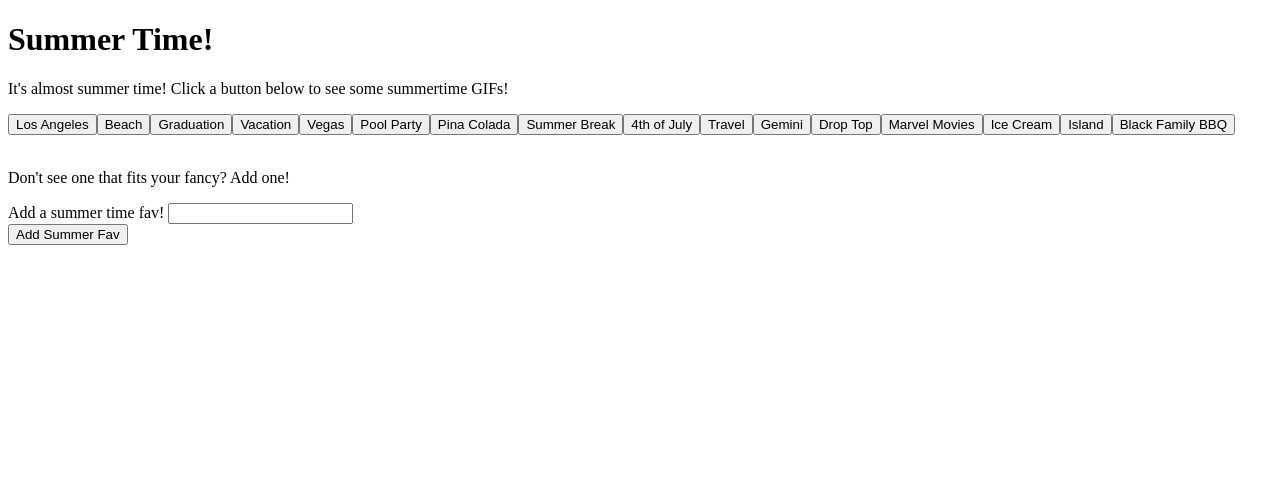
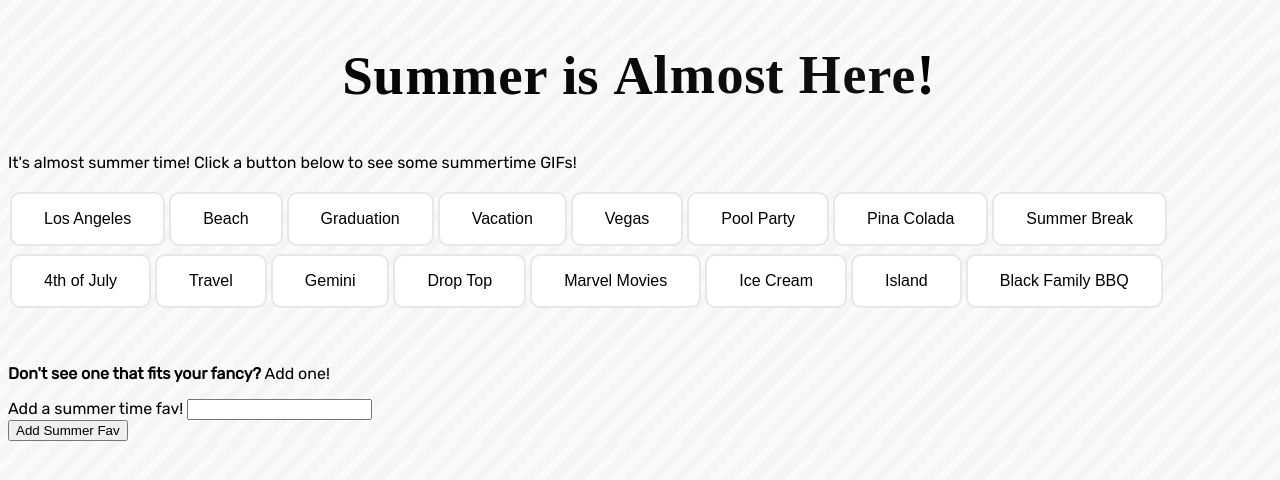
Before and after one commit to imanischult/Giftastic, a plain HTML site: page index.html in a window 1280 px wide. Drawn offline with nearby package versions, Linux system fonts and the light colour scheme.

Commit message:
adding CSS

```diff
--- a/assets/css/style.css
+++ b/assets/css/style.css
@@ -0,0 +1,80 @@
+body, html {
+    background: url("../images/stripes-light.png");
+    background-image: repeat;
+}
+
+/*This is for the h1 title*/
+.ml1 {
+display: flex;
+justify-content: center;
+font-weight: 900;
+font-size: 3.5em;
+}
+
+.ml1 .letter {
+display: inline-block;
+line-height: 1em;
+}
+
+.ml1 .text-wrapper {
+position: relative;
+display: inline-block;
+padding-top: 0.1em;
+padding-right: 0.05em;
+padding-bottom: 0.15em;
+}
+
+.ml1 .line {
+opacity: 0;
+position: absolute;
+left: 0;
+height: 3px;
+width: 100%;
+background-color: #fff;
+transform-origin: 0 0;
+}
+
+.ml1 .line1 {
+    top: 0;
+}
+.ml1 .line2 {
+    bottom: 0;
+}
+
+/* Buttons styling */
+button {
+    background-color: #4CAF50; /* Green */
+    border: none;
+    color: white;
+    padding: 16px 32px;
+    text-align: center;
+    text-decoration: none;
+    display: inline-block;
+    font-size: 16px;
+    margin: 4px 2px;
+    -webkit-transition-duration: 0.4s; /* Safari */
+    transition-duration: 0.4s;
+    cursor: pointer;
+    border-radius: 10px;
+    outline: none;
+}
+
+button {
+    background-color: white;
+    color: black;
+    border: 2px solid #e7e7e7;
+}
+
+button:hover {
+    background-color: #0fd190;
+    color: white;
+}
+
+p, .text {
+    font-family: 'Rubik', sans-serif;
+}
+
+.summerGif-view {
+    max-height: 1000px;
+    background: #fff;
+}
--- a/assets/javascript/app.js
+++ b/assets/javascript/app.js
@@ -153,3 +153,37 @@ $('#add-summerGif').on('click', function() {
 $(document).on('click', '.summer-btn', displayGif);
 
 renderSummerBtn();
+
+// This part is for the h1 animation title //
+$('.ml1 .letters').each(function(){
+    $(this).html($(this).text().replace(/([^\x00-\x80]|\w)/g, "<span class='letter'>$&</span>"));
+  });
+
+  anime.timeline({loop: true})
+    .add({
+      targets: '.ml1 .letter',
+      scale: [0.3,1],
+      opacity: [0,1],
+      translateZ: 0,
+      easing: "easeOutExpo",
+      duration: 10000,
+      delay: function(el, i) {
+        return 70 * (i+1)
+      }
+    }).add({
+      targets: '.ml1 .line',
+      scaleX: [0,1],
+      opacity: [0.5,1],
+      easing: "easeOutExpo",
+      duration: 700,
+      offset: '-=875',
+      delay: function(el, i, l) {
+        return 80 * (l - i);
+      }
+    }).add({
+      targets: '.ml1',
+      opacity: 0,
+      duration: 1000,
+      easing: "easeOutExpo",
+      delay: 1000
+    });
--- a/index.html
+++ b/index.html
@@ -5,34 +5,54 @@
     <meta http-equiv="X-UA-Compatible" content="IE=edge">
     <title>Giphtastic App</title>
     <meta name="viewport" content="width=device-width, initial-scale=1">
+    <script src="https://cdnjs.cloudflare.com/ajax/libs/jquery/3.2.1/jquery.min.js"></script>
     <link rel="stylesheet" type="text/css" media="screen" href="assets/css/style.css">
-    <script src="https://cdnjs.cloudflare.com/ajax/libs/jquery/3.2.1/jquery.min.js"></script>
+    <!--This is for the h1 animation-->
+    <script src="https://cdnjs.cloudflare.com/ajax/libs/animejs/2.0.2/anime.min.js"></script>
+    <!--This is for the font-->
+    <link href="https://fonts.googleapis.com/css?family=Rubik" rel="stylesheet">
 </head>
 
 <body>
 
-
 <div class="container">
-              <h1>Summer Time!</h1>
-
+    <!-- This h1 is for the animation title-->
+    <h1 class="ml1">
+        <span class="text-wrapper">
+            <span class="line line1"></span>
+            <span class="letters">Summer is Almost Here!</span>
+            <span class="line line2"></span>
+        </span>
+    </h1>
+    <!-- This displays the text before array of buttons-->
+    <div class = "display-button-content">
         <p>It's almost summer time! Click a button below to see some summertime GIFs!</p>
 
         <!-- Rendered Buttons will get Dumped Here  -->
         <div id="buttons-view"></div>
         <br>
-              <p>Don't see one that fits your fancy? Add one!</p>
+    </div>
+        <br>
+    <div class="add-button-content">
+        <p><strong>Don't see one that fits your fancy?</strong> Add one!</p>
 
         <form id="giphy-form">
-                <label for="giphy-input">Add a summer time fav!</label>
+        <label class = "text" for="giphy-input">Add a summer time fav!</label>
         <input type="text" id="giphy-input">
         <br>
 
         <!-- Button triggers new movie to be added -->
         <input id="add-summerGif" type="submit" value="Add Summer Fav">
         </form>
+    </div>
 
+    <!--This is where GIFs will be displayed-->
+    <div class = 'row'>
+        <div class ="display-GIF-content">
             <!-- SummerGIFs will Get Dumped Here -->
-              <div id="summerGIF-view">
+            <div id="summerGIF-view"></div>
+        </div>
+    </div>
 </div>
 
 
```
Also changed, not shown: assets/images/stripes-light.png (added), 3 other files. Lines whose indentation alone changed are shown as unchanged.
